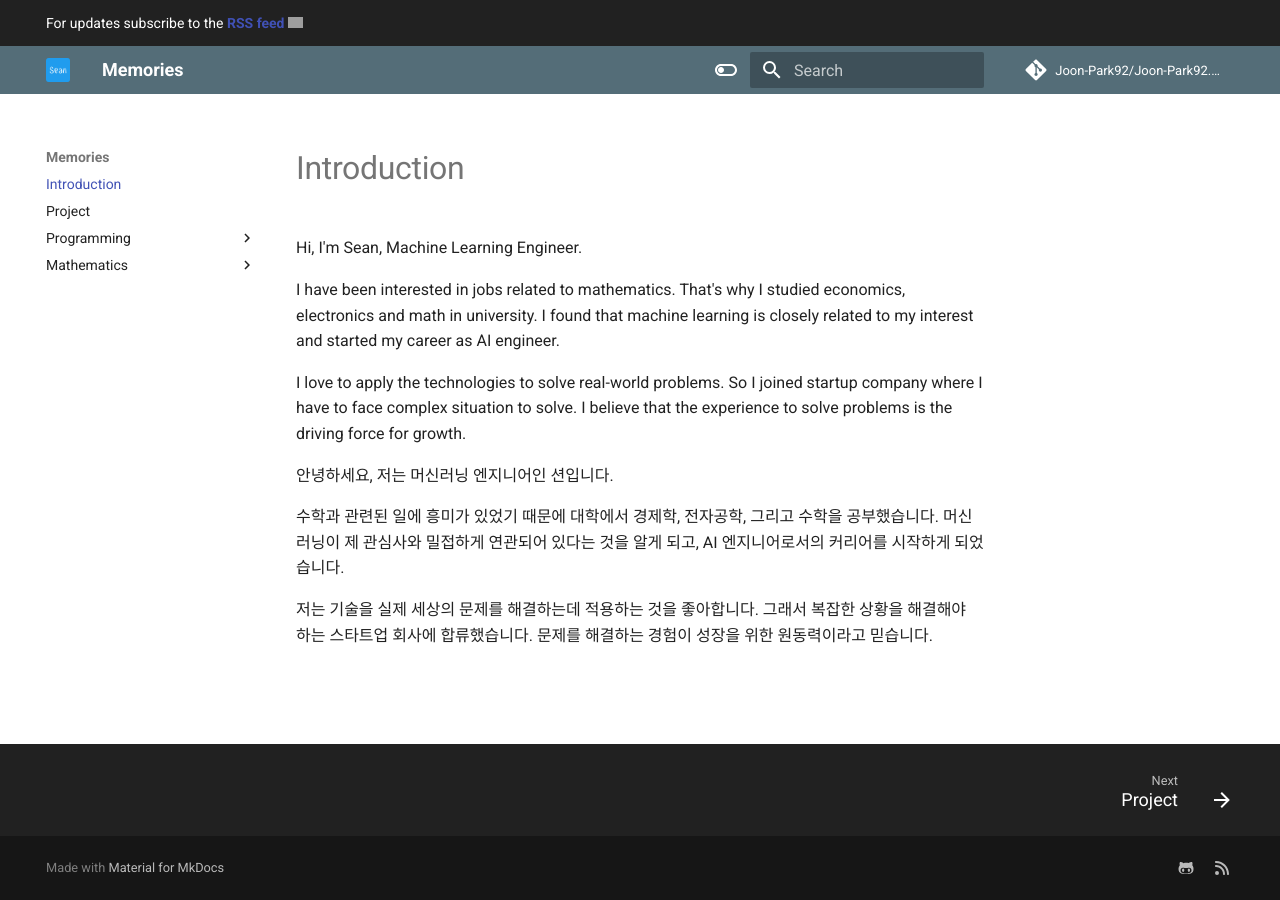
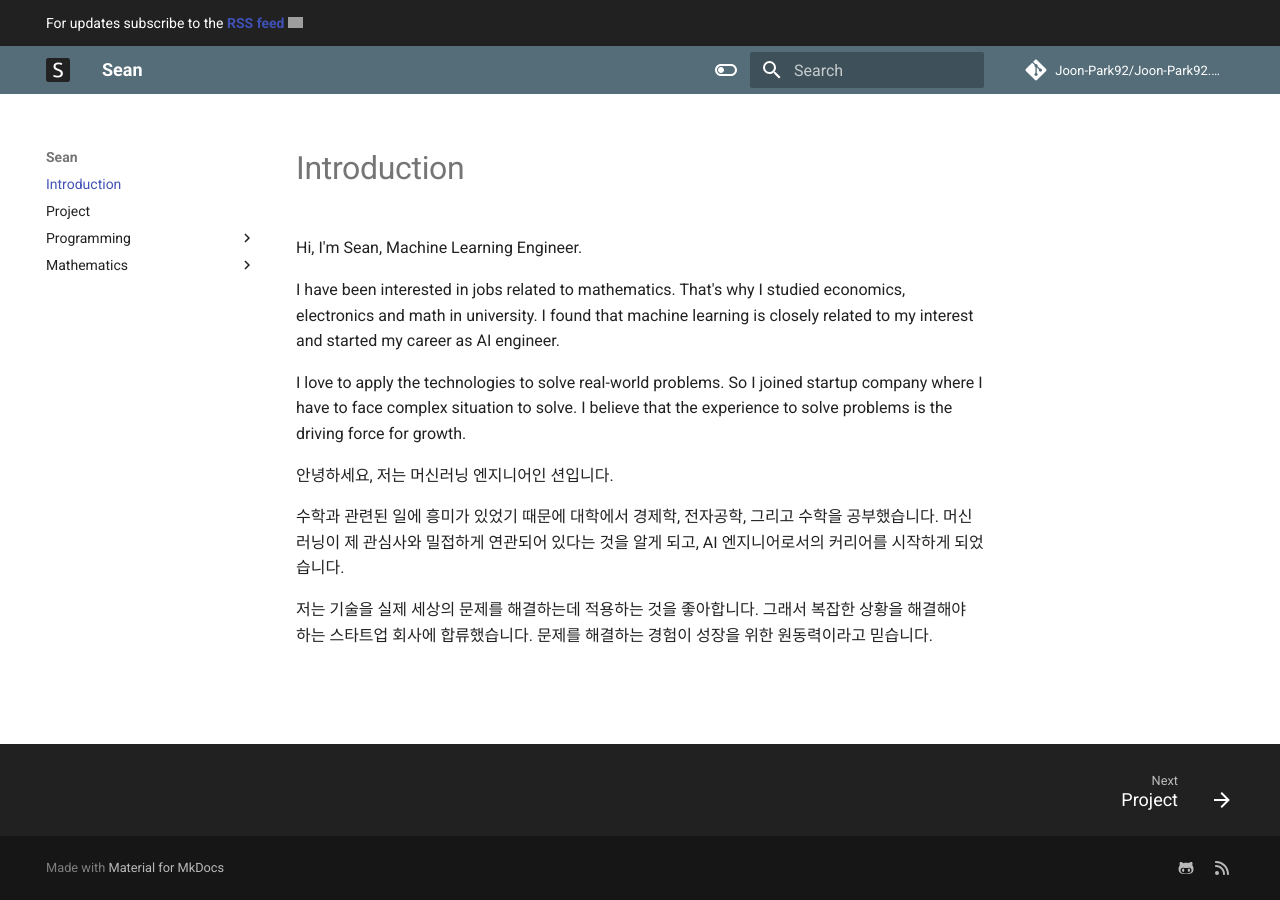
Before and after one commit to Joon-Park92/Joon-Park92.github.io, an MkDocs documentation site: the page built from docs/index.md, in a window 1280 px wide. Built offline with MkDocs 1.6.1 and Material for MkDocs 9.7.7, drawn with Linux system fonts in a browser that asks for light colours; comment, search, counter and statistics services are not loaded; grey boxes are pictures that could not be loaded.

Commit message:
Update logo

```diff
--- a/mkdocs.yml
+++ b/mkdocs.yml
@@ -1,5 +1,5 @@
 ---
-site_name: Memories
+site_name: Sean
 site_description: My personal digital garden
 site_author: Sean
 site_url: https://Joon-Park92.github.io
```
Also changed, not shown: docs/img/favicon.ico (added), theme/img/favicon.ico (deleted), theme/img/logo.png.
